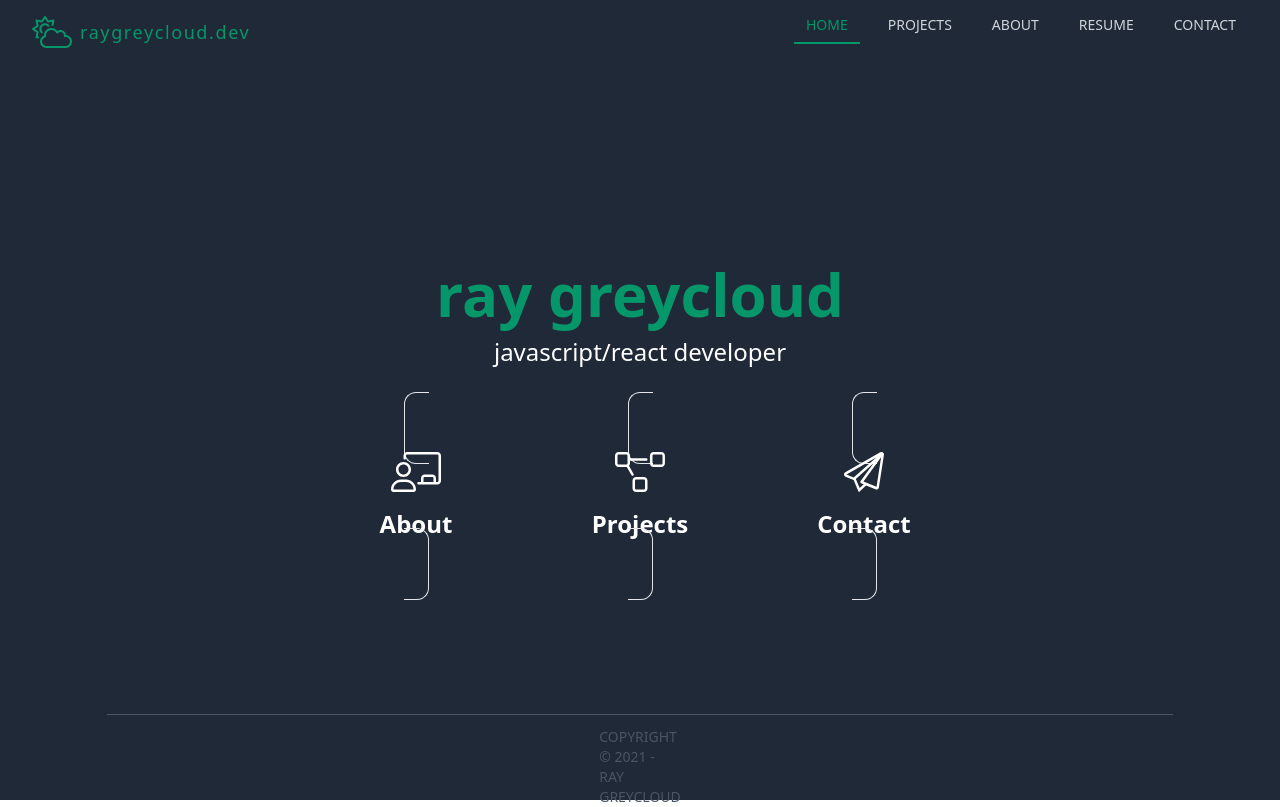
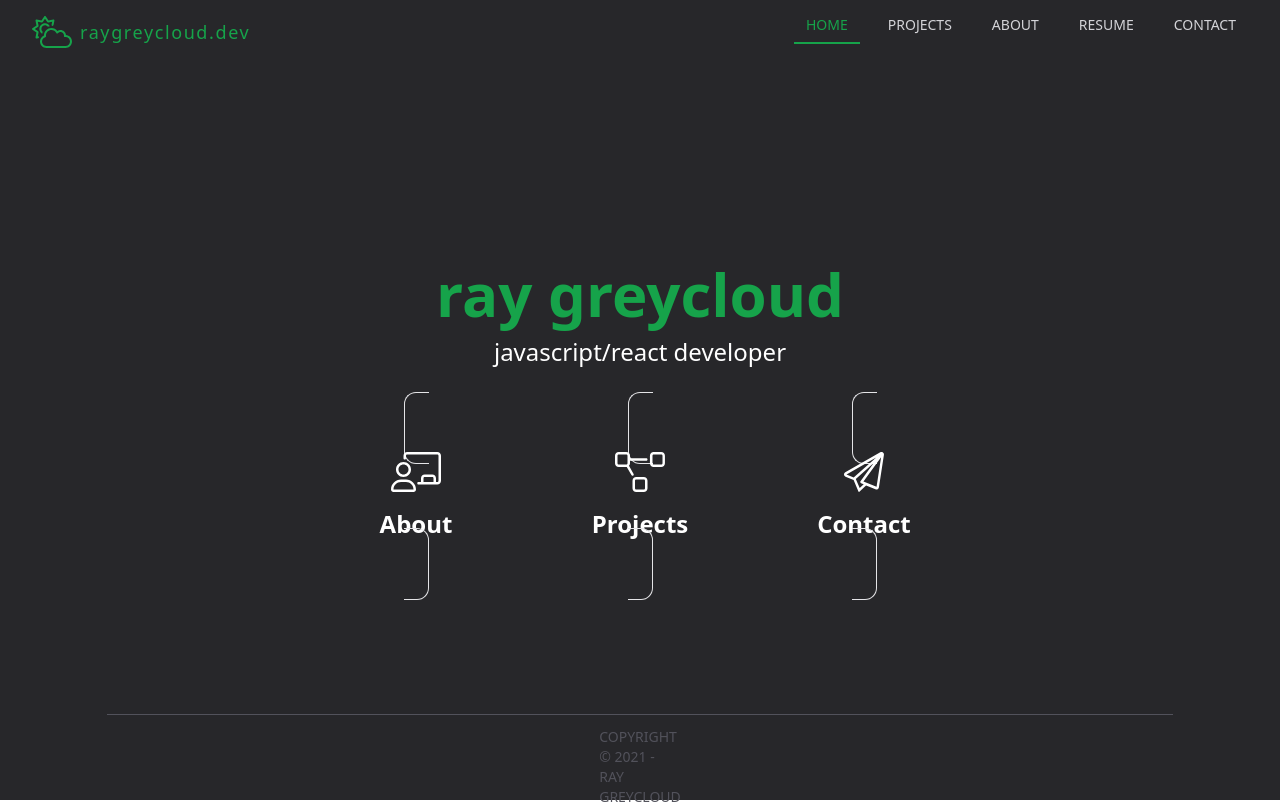
Before and after one commit to rayGreycloud/raygreycloud-dev, a Next.js app: page / in a window 1280 px wide. Built offline with nearby package versions, Linux system fonts and the light colour scheme.

Commit message:
Update tailwindcss config w/colors

```diff
--- a/tailwind.config.js
+++ b/tailwind.config.js
@@ -1,12 +1,32 @@
+const colors = require('tailwindcss/colors');
+
 module.exports = {
   mode: 'jit',
   purge: ['./pages/**/*.{js,ts,jsx,tsx}', './components/**/*.{js,ts,jsx,tsx}'],
   darkMode: false, // or 'media' or 'class'
   theme: {
-    extend: {},
+    colors: {
+      transparent: 'transparent',
+      current: 'currentColor',
+      black: colors.black,
+      white: colors.white,
+      gray: colors.gray,
+      red: colors.red,
+      rose: colors.rose,
+      yellow: colors.yellow,
+      orange: colors.orange,
+      green: colors.green,
+      lime: colors.lime,
+      cyan: colors.cyan,
+      blue: colors.blue,
+      sky: colors.sky,
+      indigo: colors.indigo,
+      purple: colors.purple
+    },
+    extend: {}
   },
   variants: {
-    extend: {},
+    extend: {}
   },
-  plugins: [],
-}
+  plugins: []
+};
```
